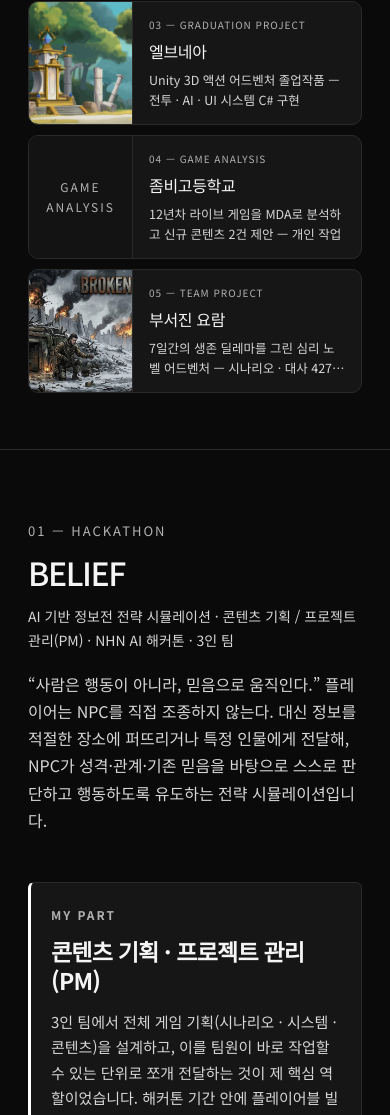
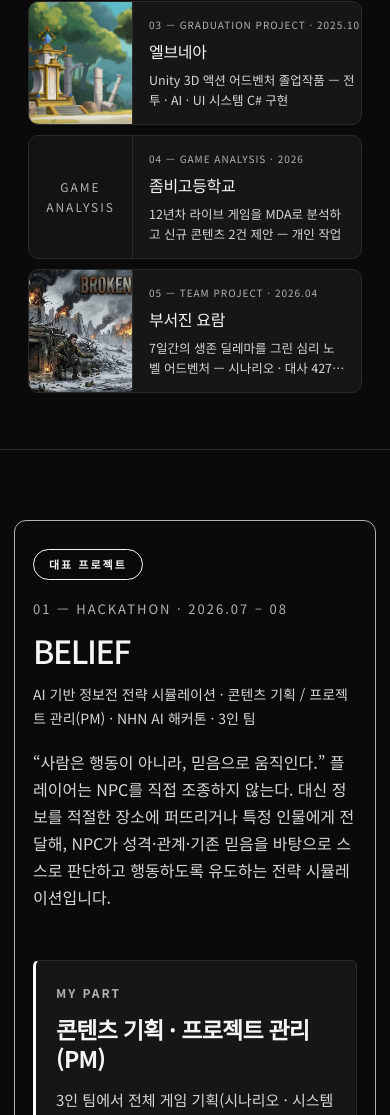
Before and after one commit to Geato7/choijihwan-portfolio, a plain HTML site: page index.html in a window 390 px wide. Shown: the part 1665-2780 px from the top of the page. Drawn offline with Linux system fonts and the light colour scheme.

Commit message:
프로젝트별 작업 시기 표기 + BELIEF 외곽선 강조
날짜는 각 포트폴리오 PDF 표지에 적힌 값을 그대로 옮겼다.
섹션 번호 옆과 목차 카드 두 곳에 함께 표시된다.

  엘브네아 2025.10 / 부서진 요람 2026.04 / BELIEF 2026.07-08
  SOS 2026 / 좀비고 2026  (문서에 월 표기가 없음)

BELIEF 는 featured 로 지정해 '대표 프로젝트' 배지와 외곽선을 붙였다.
content.json 에서 featured 를 옮기면 다른 프로젝트로 바꿀 수 있다.

모바일에서 외곽선이 화면 끝에 붙어 보이지 않던 것 수정(좌우 14px 여백).

Co-Authored-By: Claude Opus 5 <noreply@anthropic.com>

```diff
--- a/index.html
+++ b/index.html
@@ -213,6 +213,21 @@
   section.project{padding:100px 0; border-bottom:1px solid var(--border);}
   .section-head{margin-bottom:48px;}
   .section-num{font-size:13px; color:var(--text-faint); letter-spacing:2px; margin-bottom:14px;}
+  .section-date{color:var(--text-faint);}
+
+  /* 대표 프로젝트 — 외곽선으로 다른 섹션과 구분한다 */
+  .project--featured .wrap{
+    border:1px solid var(--text-faint);
+    border-radius:16px;
+    padding:44px 40px 48px;
+  }
+  .featured-badge{
+    display:inline-block; margin-bottom:18px;
+    border:1px solid var(--text); border-radius:999px;
+    padding:5px 15px; font-size:11px; font-weight:600;
+    letter-spacing:2px; color:var(--text);
+  }
+
   .section-head h2{font-size:clamp(32px,5.4vw,72px); font-weight:500; letter-spacing:-0.045em; line-height:1.03; margin-bottom:16px;}
   .section-head .role{font-size:14px; color:var(--text-dim);}
   .section-lead{font-size:16px; color:var(--text-dim); max-width:680px; margin-top:18px; font-weight:400;}
@@ -304,6 +319,8 @@
     .detail-row{grid-template-columns:1fr; gap:6px;}
     .hero{padding:140px 0 70px;}
     section.project{padding:70px 0;}
+    /* 좁은 화면에서 외곽선이 화면 끝에 붙지 않도록 좌우 여백을 준다 */
+    .project--featured .wrap{padding:28px 18px 32px; border-radius:12px; margin:0 14px;}
     .my-part{padding:22px 20px;}
   }
 
@@ -393,7 +410,7 @@
         <a class="pcard" href="#belief">
           <span class="pcard-thumb"><img src="assets/belief/01_title.jpg" alt="" loading="lazy"></span>
           <span class="pcard-body">
-            <span class="pcard-num">01 — HACKATHON</span>
+            <span class="pcard-num">01 — HACKATHON · 2026.07 – 08</span>
             <span class="pcard-title">BELIEF</span>
             <span class="pcard-sum">정보를 퍼뜨려 NPC의 믿음을 움직이는 전략 시뮬레이션 — 콘텐츠 기획 · PM</span>
           </span>
@@ -401,7 +418,7 @@
         <a class="pcard" href="#sos">
           <span class="pcard-thumb"><img src="assets/sos/title.jpg" alt="" loading="lazy"></span>
           <span class="pcard-body">
-            <span class="pcard-num">02 — TEAM PROJECT</span>
+            <span class="pcard-num">02 — TEAM PROJECT · 2026</span>
             <span class="pcard-title">SOS: Sands Of Sin</span>
             <span class="pcard-sum">경쟁작 가격 분포와 손익분기점으로 설계한 마케팅 계획서 — 가격 · 광고 전략 단독 담당</span>
           </span>
@@ -409,7 +426,7 @@
         <a class="pcard" href="#elvenea">
           <span class="pcard-thumb"><img src="assets/elvenea/main_visual.jpg" alt="" loading="lazy"></span>
           <span class="pcard-body">
-            <span class="pcard-num">03 — GRADUATION PROJECT</span>
+            <span class="pcard-num">03 — GRADUATION PROJECT · 2025.10</span>
             <span class="pcard-title">엘브네아</span>
             <span class="pcard-sum">Unity 3D 액션 어드벤처 졸업작품 — 전투 · AI · UI 시스템 C# 구현</span>
           </span>
@@ -417,7 +434,7 @@
         <a class="pcard" href="#zombiehigh">
           <span class="pcard-thumb"><span class="pcard-noimg">GAME ANALYSIS</span></span>
           <span class="pcard-body">
-            <span class="pcard-num">04 — GAME ANALYSIS</span>
+            <span class="pcard-num">04 — GAME ANALYSIS · 2026</span>
             <span class="pcard-title">좀비고등학교</span>
             <span class="pcard-sum">12년차 라이브 게임을 MDA로 분석하고 신규 콘텐츠 2건 제안 — 개인 작업</span>
           </span>
@@ -425,7 +442,7 @@
         <a class="pcard" href="#broken-cradle">
           <span class="pcard-thumb"><img src="assets/broken-cradle/01_title.jpg" alt="" loading="lazy"></span>
           <span class="pcard-body">
-            <span class="pcard-num">05 — TEAM PROJECT</span>
+            <span class="pcard-num">05 — TEAM PROJECT · 2026.04</span>
             <span class="pcard-title">부서진 요람</span>
             <span class="pcard-sum">7일간의 생존 딜레마를 그린 심리 노벨 어드벤처 — 시나리오 · 대사 427줄 · 레벨 디자인</span>
           </span>
@@ -435,10 +452,11 @@
   </section>
 
   <!-- BELIEF -->
-  <section class="project reveal" id="belief">
+  <section class="project reveal project--featured" id="belief">
     <div class="wrap">
       <div class="section-head">
-        <div class="section-num">01 — HACKATHON</div>
+        <div class="featured-badge">대표 프로젝트</div>
+        <div class="section-num">01 — HACKATHON · <span class="section-date">2026.07 – 08</span></div>
         <h2>BELIEF</h2>
         <div class="role">AI 기반 정보전 전략 시뮬레이션 · 콘텐츠 기획 / 프로젝트 관리(PM) · NHN AI 해커톤 · 3인 팀</div>
         <p class="section-lead">“사람은 행동이 아니라, 믿음으로 움직인다.” 플레이어는 NPC를 직접 조종하지 않는다. 대신 정보를 적절한 장소에 퍼뜨리거나 특정 인물에게 전달해, NPC가 성격·관계·기존 믿음을 바탕으로 스스로 판단하고 행동하도록 유도하는 전략 시뮬레이션입니다.</p>
@@ -505,7 +523,7 @@
   <section class="project reveal" id="sos">
     <div class="wrap">
       <div class="section-head">
-        <div class="section-num">02 — TEAM PROJECT</div>
+        <div class="section-num">02 — TEAM PROJECT · <span class="section-date">2026</span></div>
         <h2>SOS: Sands Of Sin</h2>
         <div class="role">로그라이트 RPG 마케팅 계획서 · 가격 전략 / 광고 전략 개인 담당 · 6인 팀</div>
         <p class="section-lead">“시간이 곧 돈이고, 적을 죽여야만 살아남는 사후세계.” 신규 IP 인디 게임이라는 전제 아래, 경쟁작 가격 분포와 손익분기점을 근거로 가격 전략을, 한정된 예산을 전제로 PR 중심 광고 전략을 설계했습니다.</p>
@@ -568,7 +586,7 @@
   <section class="project reveal" id="elvenea">
     <div class="wrap">
       <div class="section-head">
-        <div class="section-num">03 — GRADUATION PROJECT</div>
+        <div class="section-num">03 — GRADUATION PROJECT · <span class="section-date">2025.10</span></div>
         <h2>엘브네아 <span style="color:var(--text-faint); font-weight:400; font-size:0.55em;">Elvenea</span></h2>
         <div class="role">잊힌 낙원을 찾아서 · Unity 3D 액션 어드벤처 · 시스템 구현 담당 · 팀 ‘화석 피라미드’ 3인 · 졸업전시 작품</div>
         <p class="section-lead">빛의 신 ‘엘리에르’가 봉인되고 어둠의 화신 ‘카르엘’에 의해 세계가 감정과 기억을 잃은 침묵에 빠진 뒤, 감응 능력을 지닌 유일한 존재가 탑을 정화하며 정령들과 감정을 공명해 나가는 판타지 액션 어드벤처입니다. 저는 전투 · AI · UI 관리 시스템을 C#으로 직접 스크립팅하고, 대화 시스템부터 사운드 연출까지 플레이 경험 전반의 구현을 담당했습니다.</p>
@@ -647,7 +665,7 @@
   <section class="project reveal" id="zombiehigh">
     <div class="wrap">
       <div class="section-head">
-        <div class="section-num">04 — GAME ANALYSIS</div>
+        <div class="section-num">04 — GAME ANALYSIS · <span class="section-date">2026</span></div>
         <h2>좀비고등학교 <span style="color:var(--text-faint); font-weight:400; font-size:0.55em;">Analysis &amp; Proposal</span></h2>
         <div class="role">MDA 프레임워크 기반 게임 분석 + 콘텐츠·이벤트 기획 제안 · 개인 작업 · 2026</div>
         <p class="section-lead">4~5년간 플레이해온 유저 관점에서 12년째 서비스 중인 라이브 게임을 MDA(Mechanics–Dynamics–Aesthetics) 프레임워크로 분해하고, 분석에서 도출한 문제를 실제로 푸는 신규 콘텐츠 2건을 기획서로 제안한 개인 작업입니다.</p>
@@ -741,7 +759,7 @@
   <section class="project reveal" id="broken-cradle">
     <div class="wrap">
       <div class="section-head">
-        <div class="section-num">05 — TEAM PROJECT</div>
+        <div class="section-num">05 — TEAM PROJECT · <span class="section-date">2026.04</span></div>
         <h2>부서진 요람 <span style="color:var(--text-faint); font-weight:400; font-size:0.55em;">BROKEN CRADLE</span></h2>
         <div class="role">하드코어 심리 생존 노벨 어드벤처 · PC / Ren'Py · 시나리오 · 스크립트 작성 / 레벨 디자인 담당 · 6인 팀 · 2026.04</div>
         <p class="section-lead">“자원을 얻으면 인간성을 잃고, 사람을 도우면 자원을 잃는다.” 도시국가를 무너뜨린 장본인 ‘고스트’가 자기가 만든 폐허에서 7일을 버티는 이야기다. 플레이어는 매일 식량을 찾아 나서고, 그때마다 도움을 청하는 생존자와 마주친다. 도우면 식량이 줄고, 약탈하면 정신력이 깎이며, 죽이면 되돌릴 수 없는 업보가 쌓인다. 나는 이 딜레마가 대사 한 줄 단위로 체감되도록 프롤로그부터 세 갈래 엔딩까지 전체 시나리오와 대사 스크립트를 썼고, 그 선택이 실제로 벌어지는 무대인 스테이지 동선을 설계했다.</p>
--- a/src/styles.css
+++ b/src/styles.css
@@ -154,6 +154,21 @@
   section.project{padding:100px 0; border-bottom:1px solid var(--border);}
   .section-head{margin-bottom:48px;}
   .section-num{font-size:13px; color:var(--text-faint); letter-spacing:2px; margin-bottom:14px;}
+  .section-date{color:var(--text-faint);}
+
+  /* 대표 프로젝트 — 외곽선으로 다른 섹션과 구분한다 */
+  .project--featured .wrap{
+    border:1px solid var(--text-faint);
+    border-radius:16px;
+    padding:44px 40px 48px;
+  }
+  .featured-badge{
+    display:inline-block; margin-bottom:18px;
+    border:1px solid var(--text); border-radius:999px;
+    padding:5px 15px; font-size:11px; font-weight:600;
+    letter-spacing:2px; color:var(--text);
+  }
+
   .section-head h2{font-size:clamp(32px,5.4vw,72px); font-weight:500; letter-spacing:-0.045em; line-height:1.03; margin-bottom:16px;}
   .section-head .role{font-size:14px; color:var(--text-dim);}
   .section-lead{font-size:16px; color:var(--text-dim); max-width:680px; margin-top:18px; font-weight:400;}
@@ -245,6 +260,8 @@
     .detail-row{grid-template-columns:1fr; gap:6px;}
     .hero{padding:140px 0 70px;}
     section.project{padding:70px 0;}
+    /* 좁은 화면에서 외곽선이 화면 끝에 붙지 않도록 좌우 여백을 준다 */
+    .project--featured .wrap{padding:28px 18px 32px; border-radius:12px; margin:0 14px;}
     .my-part{padding:22px 20px;}
   }
 
```
Also changed, not shown: content.json (+13 -6 lines), src/template.js (+13 -5 lines).
